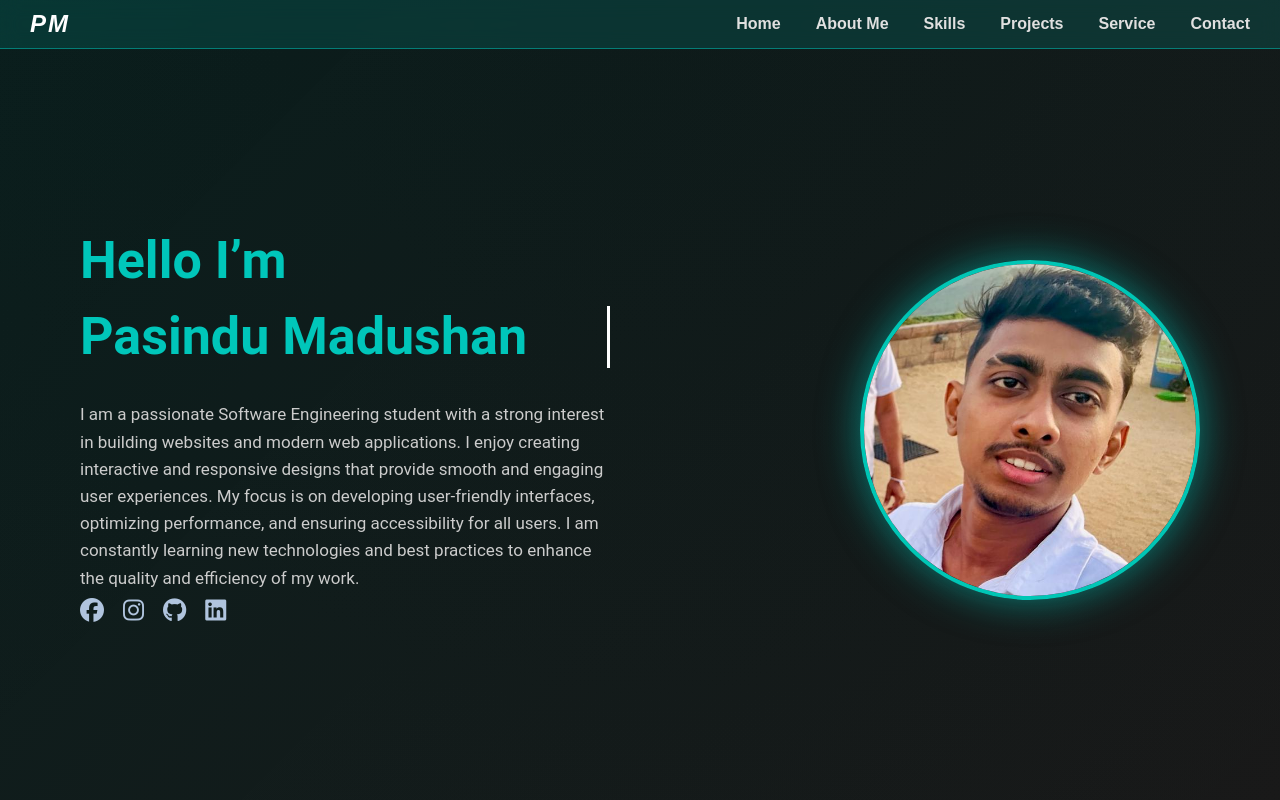
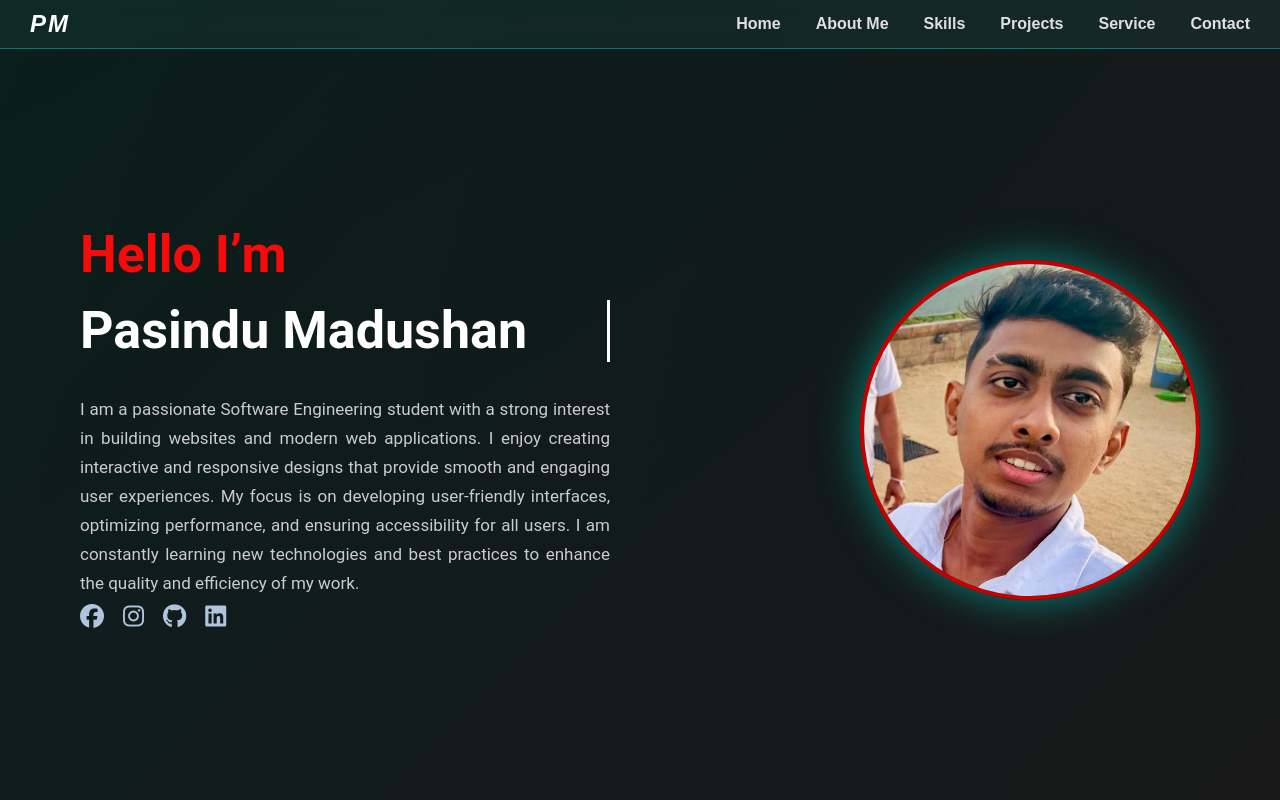
Before and after one commit to pasindumadushan24/My-Web, a plain HTML site: page index.html in a window 1280 px wide. Shown: the top 800 px of the page. Drawn offline with nearby package versions, Linux system fonts and the light colour scheme.

Commit message:
color change

```diff
--- a/index.html
+++ b/index.html
@@ -29,13 +29,13 @@
 
 
         span {
-            color: blue;
+            color: #f60a0a;
         }
 
 
         /*HEADER */
         header {
-            background: rgba(0, 198, 186, 0.15);
+            background: rgba(46, 113, 109, 0.15);
             backdrop-filter: blur(10px);
             border-bottom: 1px solid rgba(0, 198, 186, 0.5);
             display: flex;
@@ -134,14 +134,20 @@
             line-height: 1.2;
         }
 
-        .intro h1 span {
-            color: #00C6BA;
-        }
+        /*.intro-title .line1 {*/
+        /*    color: #ffffff; !* green *!*/
+        /*}*/
+
+        /*.intro-title .line2 {*/
+        /*    color: #00c6b5; !* white *!*/
+        /*}*/
 
         .intro p {
-            font-size: 17px;
-            color: #ccc;
-            line-height: 1.6;
+            flex: 1;
+            min-width: 280px;
+            max-width: 600px;
+            text-align: justify;
+
         }
 
         @media (max-width: 480px) {
@@ -149,6 +155,7 @@
             .intro p {
                 font-size: 15px;
                 text-align: Center;
+
             }
             .about-text p {
                 font-size: 15px;
@@ -169,7 +176,7 @@
             width: 340px;
             height: 340px;
             border-radius: 50%;
-            border: 4px solid #00c6b5;
+            border: 4px solid #c60000;
             box-shadow: 0 0 40px rgba(0, 198, 186, 0.6);
             transition: transform 0.5s ease, box-shadow 0.5s ease;
             object-fit: cover;
@@ -458,7 +465,7 @@
 
 
             /* ==== ABOUT SECTION ==== */
-            /* ==== ABOUT SECTION ==== */
+
             /* Base Styles (Desktop Large) */
             .about-section {
                 background: linear-gradient(180deg, #0a0a0a, #141414);
@@ -1098,7 +1105,9 @@
 
 
 
-
+h5{
+    color: red;
+}
 
 
 
```
